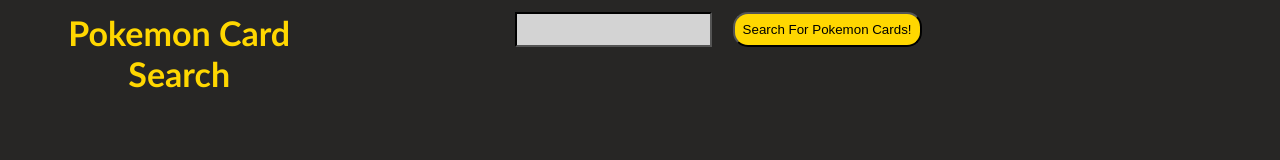
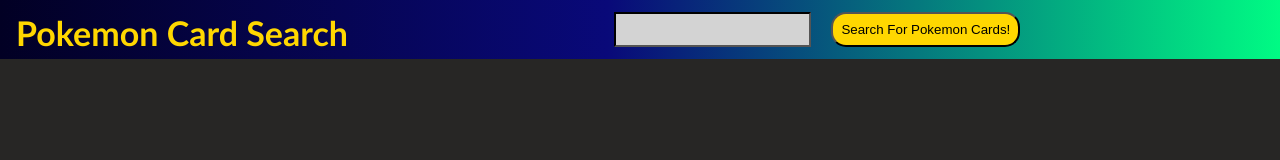
Before and after one commit to kevdaws/pokemon-cards, a plain HTML site: page index.html in a window 1280 px wide. Drawn offline with Linux system fonts and the light colour scheme; no server answers.

Commit message:
added searchbar gradient

```diff
--- a/styles.css
+++ b/styles.css
@@ -23,8 +23,15 @@ img {
   padding: 12px 6px;
   text-decoration: none;
   font-size: 17px;
-  width: 85%;
+  width: 100%;
   text-align: center;
+  background: rgb(2, 0, 36);
+  background: linear-gradient(
+    90deg,
+    rgba(2, 0, 36, 1) 0%,
+    rgba(9, 9, 121, 1) 47%,
+    rgba(0, 255, 132, 1) 100%
+  );
 }
 
 .searchbar h1 {
@@ -35,13 +42,13 @@ img {
   color: gold;
   padding-left: 10px;
   max-width: 30%;
+  float: left;
 }
 
 .searchbar .input {
   padding: 0.5rem;
   border-color: black;
   background-color: lightgray;
-  float: none;
 }
 
 .searchbar button {
```
